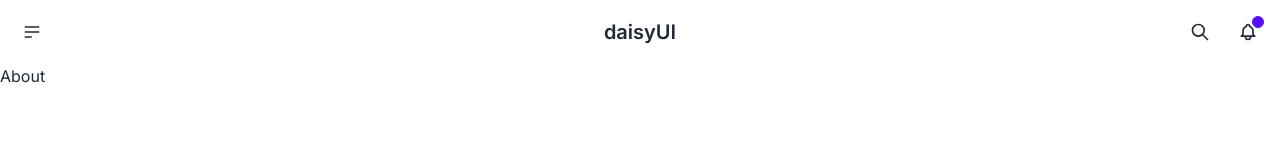
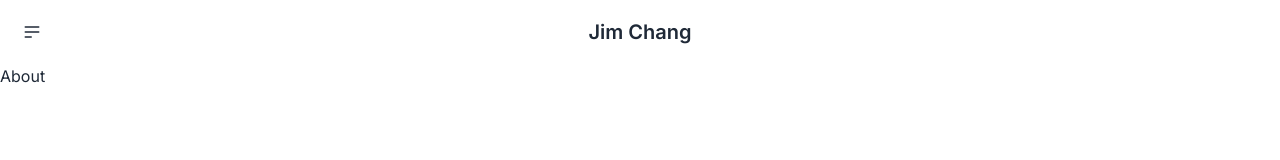
Before and after one commit to jimmg35/jimmg35.github.io, a Next.js app: page / in a window 1280 px wide. Shown: the top 160 px of the page. Built offline with nearby package versions, Linux system fonts and the light colour scheme.

Commit message:
feat: add theme switcher

```diff
--- /dev/null
+++ b/src/components/EsriSvgIcon/index.tsx
@@ -0,0 +1,22 @@
+import React from 'react'
+
+interface IEsriSvgIcon {
+  size: number
+  svg: string
+}
+
+const EsriSvgIcon = ({ size, svg }: IEsriSvgIcon) => {
+  return (
+    <svg
+      width={`${size}`}
+      height={`${size}`}
+      fill="none"
+      viewBox={`0 0 ${size} ${size}`}
+      stroke="currentColor"
+    >
+      <path d={svg} />
+    </svg>
+  )
+}
+
+export default EsriSvgIcon
--- a/src/components/NavBar/index.tsx
+++ b/src/components/NavBar/index.tsx
@@ -1,4 +1,10 @@
+import { brightness24, moon24 } from '@esri/calcite-ui-icons'
+import { useContext } from 'react'
+import { ThemeContext } from '../../theme/ThemeProvider'
+import EsriSvgIcon from '../EsriSvgIcon'
+
 const NavBar = () => {
+  const { themeMode, onThemeChange } = useContext(ThemeContext)
   return (
     <div className="navbar bg-base-100">
       <div className="navbar-start">
@@ -44,117 +50,29 @@ const NavBar = () => {
         </div>
       </div>
       <div className="navbar-center">
-        <a className="btn btn-ghost normal-case text-xl">daisyUI</a>
+        <a className="btn btn-ghost normal-case text-xl">Jim Chang</a>
       </div>
       <div className="navbar-end">
-        <button className="btn btn-ghost btn-circle">
-          <svg
-            xmlns="http://www.w3.org/2000/svg"
-            className="h-5 w-5"
-            fill="none"
-            viewBox="0 0 24 24"
-            stroke="currentColor"
-          >
-            <path
-              strokeLinecap="round"
-              strokeLinejoin="round"
-              strokeWidth="2"
-              d="M21 21l-6-6m2-5a7 7 0 11-14 0 7 7 0 0114 0z"
-            />
-          </svg>
-        </button>
-        <button className="btn btn-ghost btn-circle">
+        <button
+          className="btn btn-ghost btn-circle"
+          onClick={() => {
+            if (themeMode === 'dark') {
+              onThemeChange('light')
+              return
+            }
+            onThemeChange('dark')
+          }}
+        >
           <div className="indicator">
-            <svg
-              xmlns="http://www.w3.org/2000/svg"
-              className="h-5 w-5"
-              fill="none"
-              viewBox="0 0 24 24"
-              stroke="currentColor"
-            >
-              <path
-                strokeLinecap="round"
-                strokeLinejoin="round"
-                strokeWidth="2"
-                d="M15 17h5l-1.405-1.405A2.032 2.032 0 0118 14.158V11a6.002 6.002 0 00-4-5.659V5a2 2 0 10-4 0v.341C7.67 6.165 6 8.388 6 11v3.159c0 .538-.214 1.055-.595 1.436L4 17h5m6 0v1a3 3 0 11-6 0v-1m6 0H9"
-              />
-            </svg>
-            <span className="badge badge-xs badge-primary indicator-item"></span>
+            {themeMode === 'light' ? (
+              <EsriSvgIcon svg={moon24} size={24} />
+            ) : (
+              <EsriSvgIcon svg={brightness24} size={24} />
+            )}
           </div>
         </button>
       </div>
     </div>
-    // <div className="navbar bg-base-100">
-    //   <div className="navbar-start">
-    //     <div className="dropdown">
-    //       <label tabIndex={0} className="btn btn-ghost lg:hidden">
-    //         <svg
-    //           xmlns="http://www.w3.org/2000/svg"
-    //           className="h-5 w-5"
-    //           fill="none"
-    //           viewBox="0 0 24 24"
-    //           stroke="currentColor"
-    //         >
-    //           <path
-    //             strokeLinecap="round"
-    //             strokeLinejoin="round"
-    //             strokeWidth="2"
-    //             d="M4 6h16M4 12h8m-8 6h16"
-    //           />
-    //         </svg>
-    //       </label>
-    //       <ul
-    //         tabIndex={0}
-    //         className="menu menu-sm dropdown-content mt-3 z-[1] p-2 shadow bg-base-100 rounded-box w-52"
-    //       >
-    //         <li>
-    //           <a>Item 1</a>
-    //         </li>
-    //         <li>
-    //           <a>Parent</a>
-    //           <ul className="p-2">
-    //             <li>
-    //               <a>Submenu 1</a>
-    //             </li>
-    //             <li>
-    //               <a>Submenu 2</a>
-    //             </li>
-    //           </ul>
-    //         </li>
-    //         <li>
-    //           <a>Item 3</a>
-    //         </li>
-    //       </ul>
-    //     </div>
-    //     <a className="btn btn-ghost normal-case text-xl">daisyUI</a>
-    //   </div>
-    //   <div className="navbar-center hidden lg:flex">
-    //     <ul className="menu menu-horizontal px-1">
-    //       <li>
-    //         <a>Item 1</a>
-    //       </li>
-    //       <li tabIndex={0}>
-    //         <details>
-    //           <summary>Parent</summary>
-    //           <ul className="p-2">
-    //             <li>
-    //               <a>Submenu 1</a>
-    //             </li>
-    //             <li>
-    //               <a>Submenu 2</a>
-    //             </li>
-    //           </ul>
-    //         </details>
-    //       </li>
-    //       <li>
-    //         <a>Item 3</a>
-    //       </li>
-    //     </ul>
-    //   </div>
-    //   <div className="navbar-end">
-    //     <a className="btn">Button</a>
-    //   </div>
-    // </div>
   )
 }
 
```
Also changed, not shown: package.json (+4 -3 lines), public/moon-svgrepo-com.svg (added), 1 other file (tests, documents, lock files or other folders).
